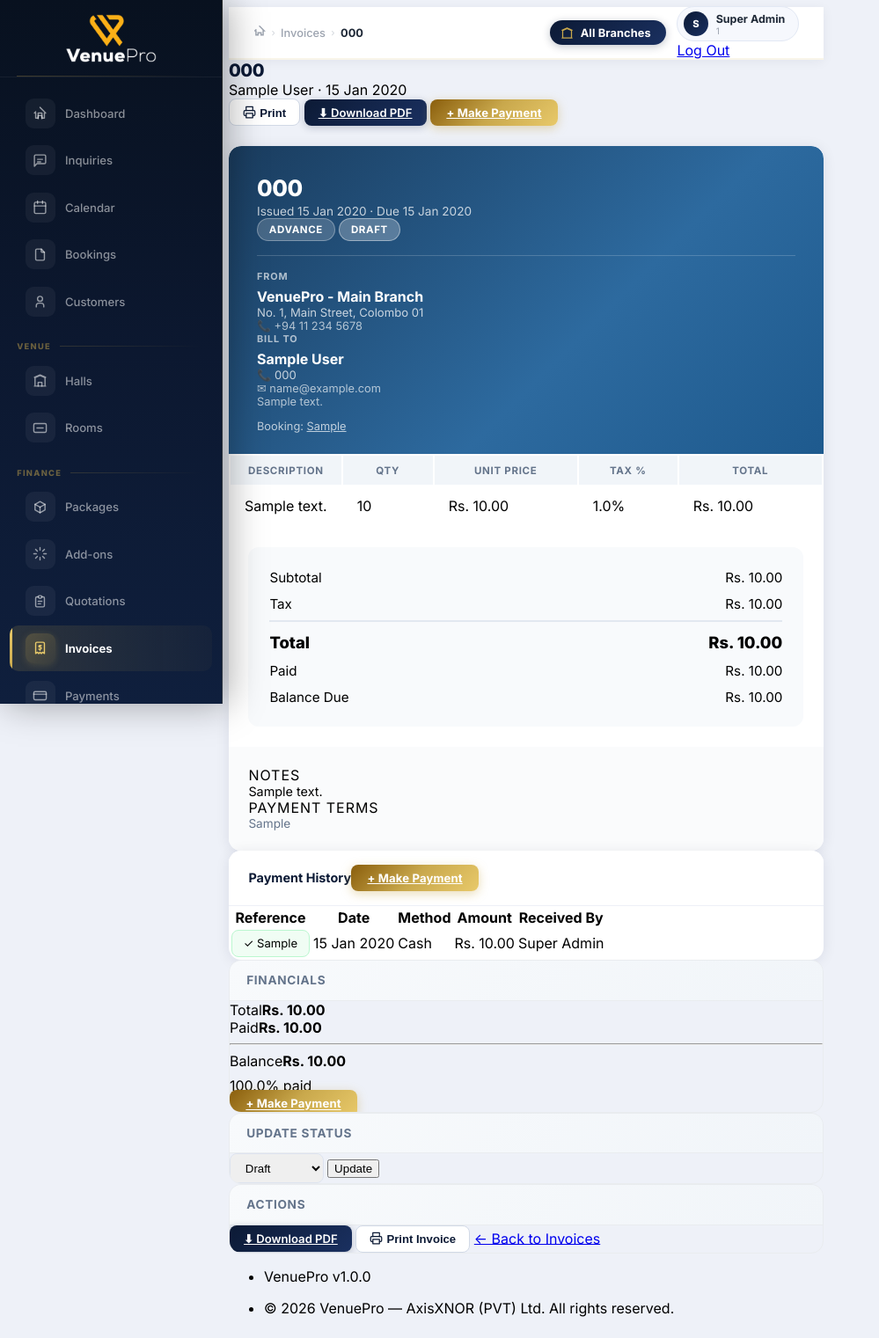
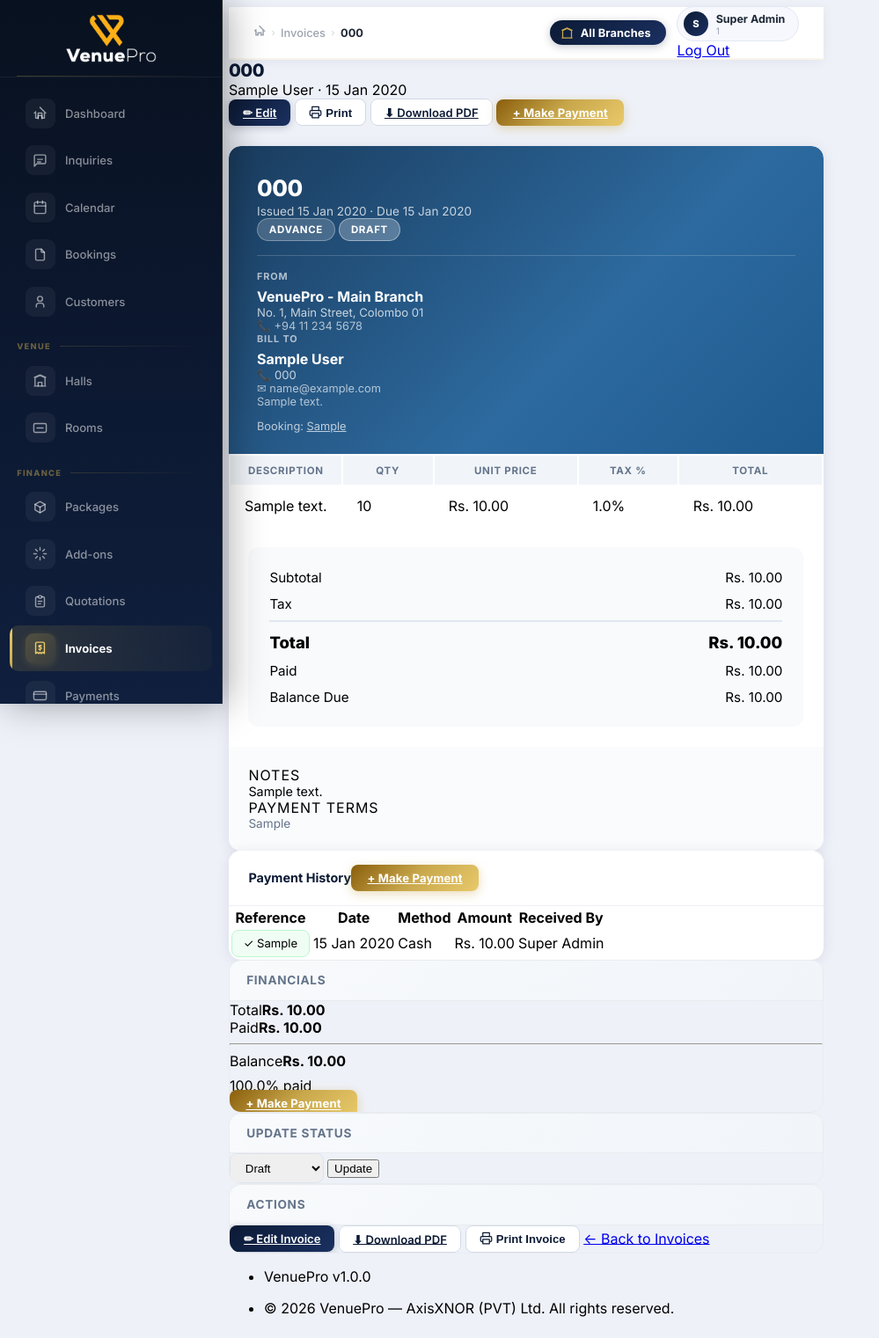
Before and after one commit to tshainu/venuepro, a PHP site: page /modules/invoices/view.php?id=1 in a window 1280 px wide. Shown: the whole page at 88% size, without its empty margins (0-999 px from the left). Run offline with PHP 8.4, Linux system fonts and the light colour scheme; a user stored in the database is signed in; data comes from the database, SQL or seed files in the repository; tables that the repository leaves empty or names only in its code hold one stand-in row (values such as "Sample post"); some libraries are stand-ins or nearby versions.

Commit message:
fix: Logger fires before booking sync in invoice edit; add Edit buttons to invoice index and view

```diff
--- a/modules/invoices/index.php
+++ b/modules/invoices/index.php
@@ -265,7 +265,7 @@ require_once ROOT_PATH . '/includes/header.php';
           <td><?= Helper::statusBadge($inv['status']) ?></td>
           <td>
             <a href="<?= BASE_URL ?>/modules/invoices/view.php?id=<?= $inv['id'] ?>" class="btn btn-vp-outline btn-sm">View</a>
-            <a href="<?= BASE_URL ?>/modules/invoices/pdf.php?id=<?= $inv['id'] ?>" class="btn btn-vp-primary btn-sm" target="_blank">PDF</a>
+            <a href="<?= BASE_URL ?>/modules/invoices/edit.php?id=<?= $inv['id'] ?>" class="btn btn-vp-primary btn-sm">Edit</a>
           </td>
         </tr>
         <?php endforeach; else: ?>
--- a/modules/invoices/view.php
+++ b/modules/invoices/view.php
@@ -156,12 +156,13 @@ require_once ROOT_PATH . '/includes/header.php';
       <div class="text-secondary"><?= Helper::sanitize($inv['customer_name']) ?> · <?= Helper::formatDate($inv['invoice_date']) ?></div>
     </div>
     <div class="d-flex gap-2 flex-wrap">
+      <a href="<?= BASE_URL ?>/modules/invoices/edit.php?id=<?= $id ?>" class="btn btn-vp-primary d-print-none">✏ Edit</a>
       <?php if ($inv_paper_size === '80mm'): ?>
       <a href="<?= BASE_URL ?>/modules/invoices/pdf.php?id=<?= $id ?>" class="btn btn-vp-outline d-print-none" target="_blank">🖨 Print Receipt</a>
       <?php else: ?>
       <button onclick="window.print()" class="btn btn-vp-outline d-print-none"><svg xmlns="http://www.w3.org/2000/svg" width="15" height="15" viewBox="0 0 24 24" fill="none" stroke="currentColor" stroke-width="2" stroke-linecap="round" stroke-linejoin="round" style="vertical-align:-2px;margin-right:4px"><polyline points="6 9 6 2 18 2 18 9"/><path d="M6 18H4a2 2 0 0 1-2-2v-5a2 2 0 0 1 2-2h16a2 2 0 0 1 2 2v5a2 2 0 0 1-2 2h-2"/><rect x="6" y="14" width="12" height="8"/></svg>Print</button>
       <?php endif; ?>
-      <a href="<?= BASE_URL ?>/modules/invoices/pdf.php?id=<?= $id ?>" class="btn btn-vp-primary" target="_blank">⬇ Download PDF</a>
+      <a href="<?= BASE_URL ?>/modules/invoices/pdf.php?id=<?= $id ?>" class="btn btn-vp-outline" target="_blank">⬇ Download PDF</a>
       <?php if ($inv['balance'] > 0): ?>
       <a href="<?= BASE_URL ?>/modules/payments/create.php?invoice_id=<?= $id ?>&booking_id=<?= $inv['booking_id'] ?>" class="btn btn-vp-gold">+ Make Payment</a>
       <?php endif; ?>
@@ -470,7 +471,8 @@ require_once ROOT_PATH . '/includes/header.php';
     <div class="sidebar-card">
       <div class="card-header">Actions</div>
       <div class="card-body p-3 d-flex flex-column gap-2">
-        <a href="<?= BASE_URL ?>/modules/invoices/pdf.php?id=<?= $id ?>" target="_blank" class="btn btn-vp-primary w-100">⬇ Download PDF</a>
+        <a href="<?= BASE_URL ?>/modules/invoices/edit.php?id=<?= $id ?>" class="btn btn-vp-primary w-100">✏ Edit Invoice</a>
+        <a href="<?= BASE_URL ?>/modules/invoices/pdf.php?id=<?= $id ?>" target="_blank" class="btn btn-vp-outline w-100">⬇ Download PDF</a>
         <?php if ($inv_paper_size === '80mm'): ?>
         <a href="<?= BASE_URL ?>/modules/invoices/pdf.php?id=<?= $id ?>" target="_blank" class="btn btn-vp-outline w-100">🖨 Print Receipt</a>
         <?php else: ?>
```
Also changed, not shown: modules/invoices/edit.php (+18 -16 lines).
